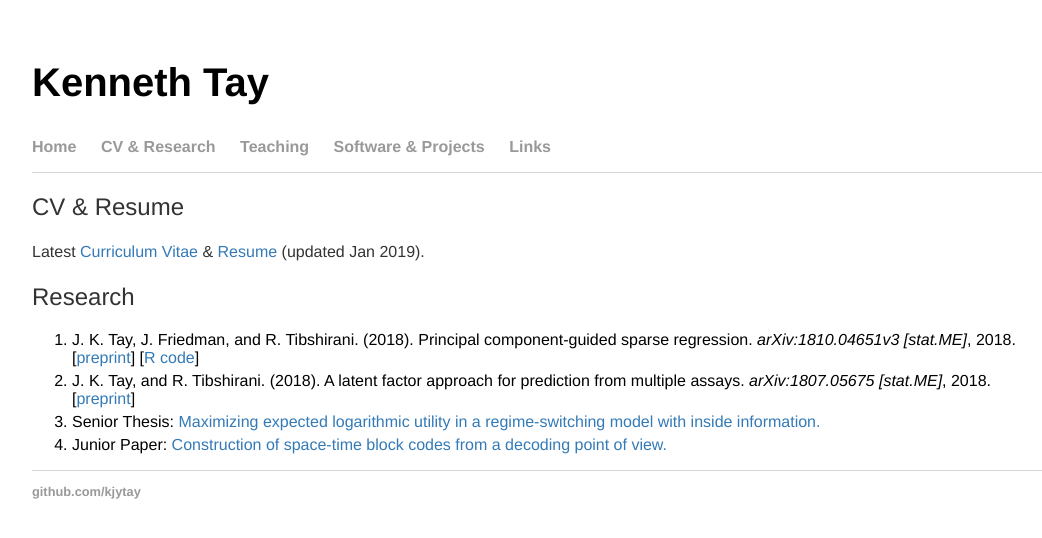
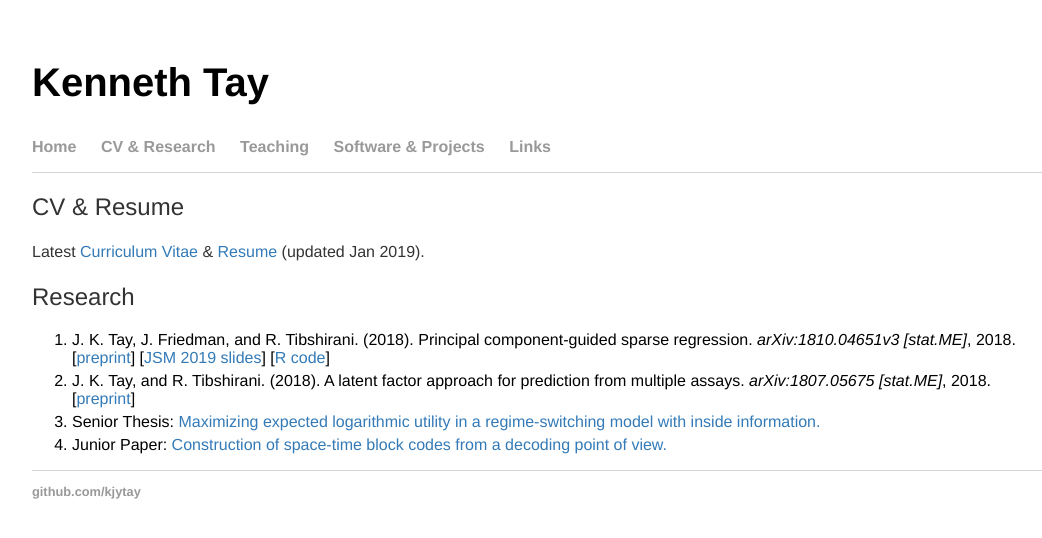
Before and after one commit to kjytay/kjytay.github.io, a Jekyll site: the page built from cv/index.html, in a window 1280 px wide. Shown: the top 538 px of the page, without its empty margins (96-1138 px from the left). Built offline with Jekyll 4.4.1, drawn with Linux system fonts in a browser that asks for light colours.

Commit message:
Added JSM 2019 slides for pcLasso.

```diff
--- a/cv/index.html
+++ b/cv/index.html
@@ -8,7 +8,7 @@ title: Kenneth Tay
   <p>Latest <a href="CV 2019-01-14.pdf">Curriculum Vitae</a> & <a href="Resume v2019-01-14.pdf">Resume</a> (updated Jan 2019).</p>
   <h2>Research</h2>
   <ol>
-    <li>J. K. Tay, J. Friedman, and R. Tibshirani. (2018). Principal component-guided sparse regression. <i>arXiv:1810.04651v3 [stat.ME]</i>, 2018. [<a href="https://arxiv.org/abs/1810.04651">preprint</a>] [<a href="https://CRAN.R-project.org/package=pcLasso">R code</a>]</li>
+    <li>J. K. Tay, J. Friedman, and R. Tibshirani. (2018). Principal component-guided sparse regression. <i>arXiv:1810.04651v3 [stat.ME]</i>, 2018. [<a href="https://arxiv.org/abs/1810.04651">preprint</a>] [<a href="pcLasso_JSM_presentation_handout.pdf">JSM 2019 slides</a>] [<a href="https://CRAN.R-project.org/package=pcLasso">R code</a>]</li>
     <li>J. K. Tay, and R. Tibshirani. (2018). A latent factor approach for prediction from multiple assays. <i>arXiv:1807.05675 [stat.ME]</i>, 2018. [<a href="https://arxiv.org/abs/1807.05675">preprint</a>]</li>
     <li>Senior Thesis: <a href="Senior Thesis.pdf">Maximizing expected logarithmic utility in a regime-switching model with inside information.</a></li>
     <li>Junior Paper: <a href="Junior Paper.pdf">Construction of space-time block codes from a decoding point of view.</a></li>
```
Also changed, not shown: 1 other file.
